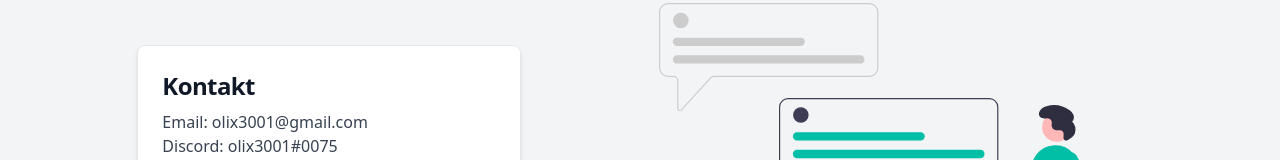
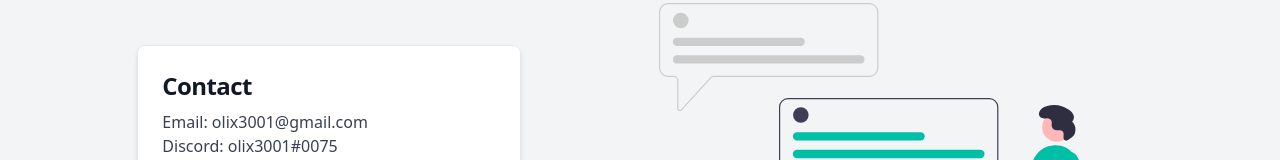
Before and after one commit to olix3001/portfolio-website, a Next.js app: page /contact in a window 1280 px wide. Shown: the part 243-403 px from the top of the page. Built offline with nearby package versions, Linux system fonts and the light colour scheme.

Commit message:
fix: fix language on contact page

```diff
--- a/pages/contact.tsx
+++ b/pages/contact.tsx
@@ -14,7 +14,7 @@
                 <div
                     className="p-6 max-w-sm bg-white rounded-lg border border-gray-200 shadow-md dark:bg-gray-800 dark:border-gray-700 mx-4">
                     <a href="#">
-                        <h5 className="mb-2 text-2xl font-bold tracking-tight text-gray-900 dark:text-white">Kontakt</h5>
+                        <h5 className="mb-2 text-2xl font-bold tracking-tight text-gray-900 dark:text-white">Contact</h5>
                     </a>
                     <p className="mb-3 font-normal text-gray-700 dark:text-gray-400">
                         Email: olix3001@gmail.com<br/>
```
